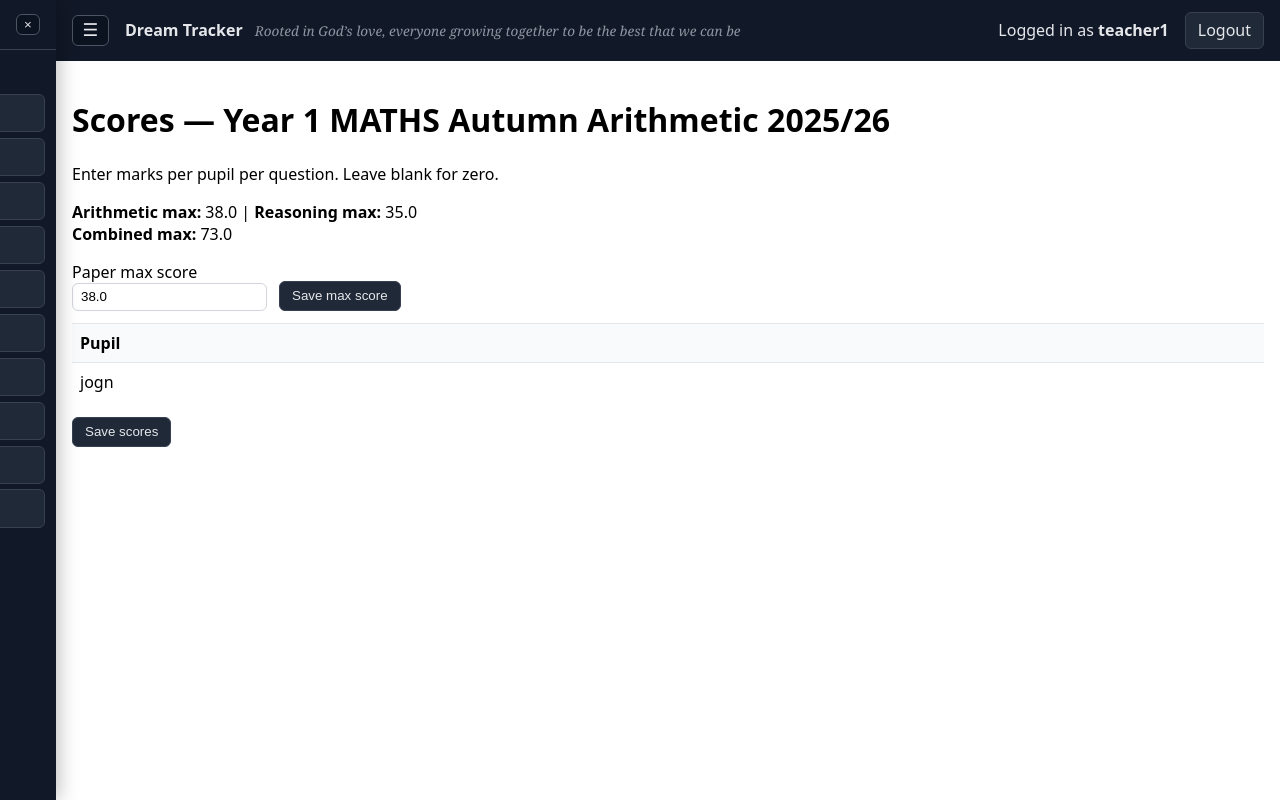
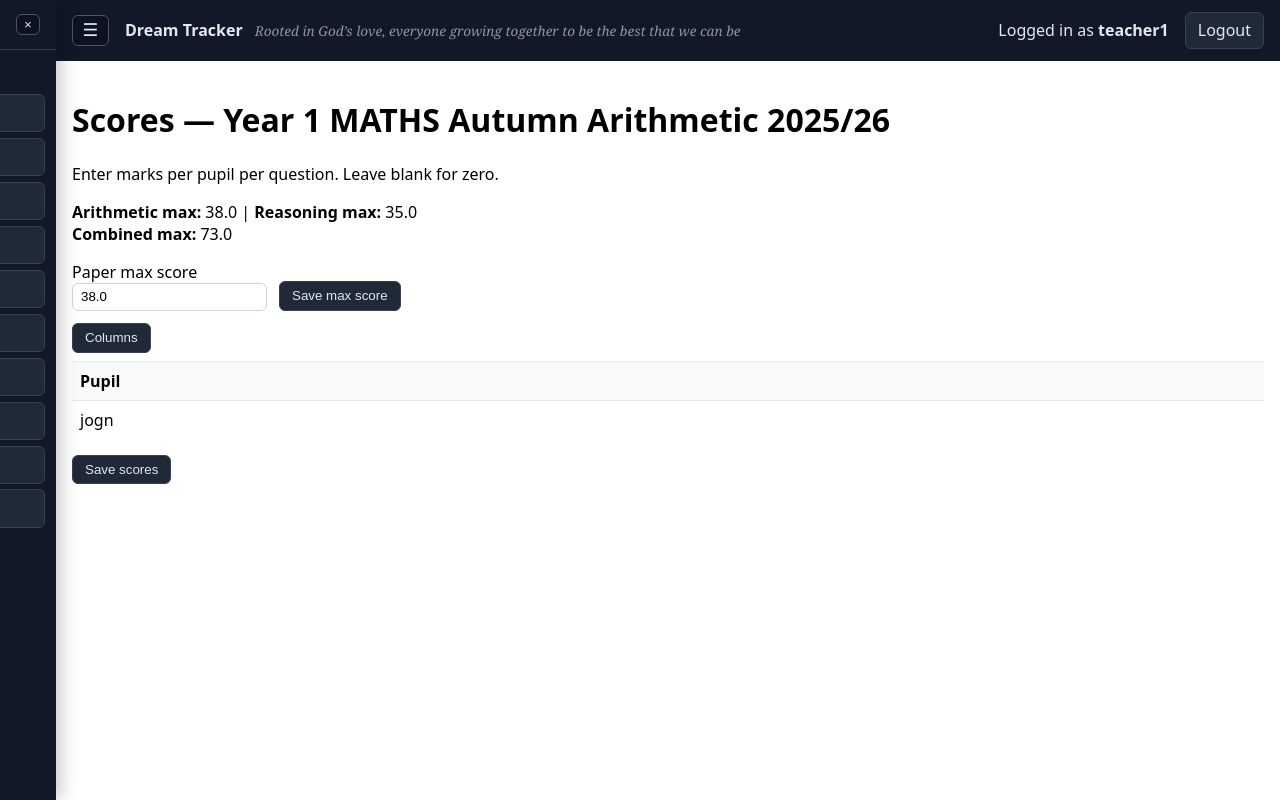
Before and after one commit to nbri15/final-dream-tracker, a Flask app: page /assessments/1/scores in a window 1280 px wide. Run offline with Flask 3, Linux system fonts and the light colour scheme; a user stored in the database is signed in; some libraries are stand-ins or nearby versions.

Commit message:
Finish wide-table fixes for maths, reading and SPAG tables

```diff
--- a/templates/assessment_scores.html
+++ b/templates/assessment_scores.html
@@ -22,19 +22,20 @@
 
 <form method="post">
   <input type="hidden" name="csrf_token" value="{{ csrf_token() }}">
-  <table class="sortable">
+  <div class="table-scroll">
+  <table id="assessment-scores-table-{{ assessment.id }}" class="table-sticky sortable" data-column-toggle="true">
     <thead>
       <tr>
-        <th class="sortable" data-sort="text">Pupil</th>
+        <th class="sortable sticky-col" data-sort="text" data-col-key="pupil" data-col-locked="true">Pupil</th>
         {% for q in questions %}
-          <th class="sortable" data-sort="text">Q{{ q.number }}<br><small>/ {{ q.max_mark }}</small></th>
+          <th class="sortable" data-sort="text" data-col-key="q{{ q.number }}">Q{{ q.number }}<br><small>/ {{ q.max_mark }}</small></th>
         {% endfor %}
       </tr>
     </thead>
     <tbody>
       {% for p in pupils %}
         <tr>
-          <td>{{ p.number or '' }} {{ p.name }}</td>
+          <td class="sticky-col">{{ p.number or '' }} {{ p.name }}</td>
           {% for q in questions %}
             {% set val = scores.get((p.id, q.id), 0) %}
             <td><input type="number" step="0.1" name="score_{{ p.id }}_{{ q.id }}" value="{{ val }}" min="0"></td>
@@ -43,6 +44,7 @@
       {% endfor %}
     </tbody>
   </table>
+  </div>
   <p><button class="button" type="submit">Save scores</button></p>
 </form>
 {% endblock %}
--- a/templates/layout.html
+++ b/templates/layout.html
@@ -179,6 +179,7 @@
 
     /* Cards + tables */
     section.card, .card { border: 1px solid #e5e7eb; border-radius: 8px; padding: 1rem; margin: 1rem 0; }
+    section, .card, .table-scroll { min-width: 0; }
     table { width: 100%; border-collapse: collapse; }
     th, td { padding: 0.5rem; border-top: 1px solid #e5e7eb; text-align: left; vertical-align: top; }
     th { background: #f9fafb; }
--- a/templates/pupil_sats.html
+++ b/templates/pupil_sats.html
@@ -23,7 +23,8 @@
 {% set spag = headers_by_group.get('SPaG', []) %}
 {% set all_headers = maths + reading + spag %}
 
-<table class="sortable">
+<div class="table-scroll">
+<table id="pupil-sats-table" class="table-sticky sortable" data-column-toggle="true">
   <thead>
     <tr>
       <th class="sortable" data-sort="text" colspan="{{ maths|length }}">Maths</th>
@@ -32,7 +33,7 @@
     </tr>
     <tr>
       {% for h in all_headers %}
-        <th class="sats-col">{{ h.header if h.header else h.key }}</th>
+        <th class="sats-col" data-col-key="{{ h.key }}">{{ h.header if h.header else h.key }}</th>
       {% endfor %}
     </tr>
   </thead>
@@ -44,4 +45,5 @@
     </tr>
   </tbody>
 </table>
+</div>
 {% endblock %}
--- a/templates/reports.html
+++ b/templates/reports.html
@@ -119,11 +119,11 @@
 
   {% if dataset.rows %}
     <div class="table-scroll">
-      <table class="table-sticky sortable">
+      <table id="report-preview-table" class="table-sticky sortable" data-column-toggle="true">
         <thead>
           <tr>
             {% for h in dataset.headers %}
-              <th class="sortable" data-sort="text">{{ h }}</th>
+              <th class="sortable {{ 'sticky-col' if loop.first else '' }}" data-sort="text" data-col-key="{{ h|lower|replace(' ','-')|replace('%','pct')|replace('/+','-') }}" {% if loop.first %}data-col-locked="true"{% endif %}>{{ h }}</th>
             {% endfor %}
           </tr>
         </thead>
@@ -131,7 +131,7 @@
           {% for row in dataset.rows %}
             <tr>
               {% for h in dataset.headers %}
-                <td>{{ row[h] }}</td>
+                <td class="{{ 'sticky-col' if loop.first else '' }}">{{ row[h] }}</td>
               {% endfor %}
             </tr>
           {% endfor %}
```
Also changed, not shown: templates/index.html (+6 -6 lines), templates/sats.html (+4 -4 lines).
